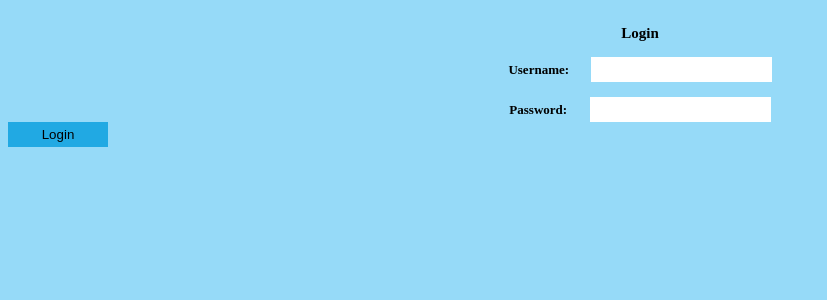
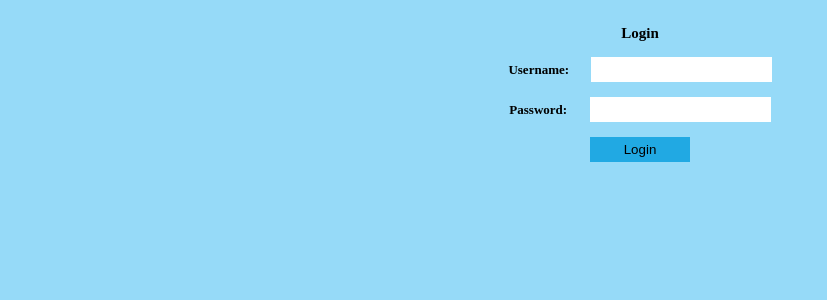
Before and after one commit to ZeroMortalZen/Fittness-App, a PHP site: page /login_register/pages/login.php in a window 1280 px wide. Shown: the part 66-366 px from the top of the page, without its empty margins (0-827 px from the left). Run offline with PHP 8.4, Linux system fonts and the light colour scheme.

Commit message:
fixing everything

```diff
--- a/css/home.css
+++ b/css/home.css
@@ -180,6 +180,9 @@ body{
     transition: 0.5s ease-in;
     border: none;
 }
+.center-btn {
+    margin: 15px auto 0px;
+}
 .btn:hover {
     background-color: #169CD6;
 }
--- a/pages/login.php
+++ b/pages/login.php
@@ -69,7 +69,7 @@
                         <h2 class="password">Password:</h2>
                         <input class="passwordInput" type="password" name="password" id="password" required />
                     </div>
-                    <button type="submit" name="submit" class="btn">Login</button>
+                    <button type="submit" name="submit" class="btn center-btn">Login</button>
                 </form>
             </div>
         </section>
--- a/pages/register.php
+++ b/pages/register.php
@@ -43,7 +43,7 @@ $insert = $model->insert();
                 </div>
                 <div class="form-group password-section">
                     <h2 class="password">Password</h2>
-                    <input type="text" name="password" class="form-control passwordInput">
+                    <input type="password" name="password" class="form-control passwordInput">
                 </div>
 
                 <div class="form-group email-section">
--- a/src/abs.php
+++ b/src/abs.php
@@ -47,8 +47,7 @@ if(!empty($rows)){
             <h2 class="exercise-title"><?php echo $row['exercise'];?></h2>
             <h2 class="exercise-cal">1 rep = <?php echo $row['calories']; ?> calories</h2>
             <div class="update-delete-buttons">
-                <a href="" class="update-btn btn">Update</a>
-                <a href="" class="delete-btn btn">Delete</a>
+                <a href="../pages/AdminPanel.php" class="btn">Control Panel</a>
             </div>
         </div>
     </div>
--- a/src/arms.php
+++ b/src/arms.php
@@ -45,8 +45,7 @@
                         <h2 class="exercise-title"><?php echo $row['exercise'];?></h2>
                         <h2 class="exercise-cal">1 rep = <?php echo $row['calories']; ?> calories</h2>
                         <div class="update-delete-buttons">
-                            <a href="" class="update-btn btn">Update</a>
-                            <a href="" class="delete-btn btn">Delete</a>
+                            <a href="../pages/AdminPanel.php" class="btn">Control Panel</a>
                         </div>
                     </div>
                 </div>
--- a/src/chest.php
+++ b/src/chest.php
@@ -45,8 +45,7 @@
                         <h2 class="exercise-title"><?php echo $row['exercise'];?></h2>
                         <h2 class="exercise-cal">1 rep = <?php echo $row['calories']; ?> calories</h2>
                         <div class="update-delete-buttons">
-                            <a href="" class="update-btn btn">Update</a>
-                            <a href="" class="delete-btn btn">Delete</a>
+                            <a href="../pages/AdminPanel.php" class="btn">Control Panel</a>
                         </div>
                     </div>
                 </div>
--- a/src/legs.php
+++ b/src/legs.php
@@ -45,8 +45,7 @@
                         <h2 class="exercise-title"><?php echo $row['exercise'];?></h2>
                         <h2 class="exercise-cal">1 rep = <?php echo $row['calories']; ?> calories</h2>
                         <div class="update-delete-buttons">
-                            <a href="" class="update-btn btn">Update</a>
-                            <a href="" class="delete-btn btn">Delete</a>
+                            <a href="../pages/AdminPanel.php" class="btn">Control Panel</a>
                         </div>
                     </div>
                 </div>
```
